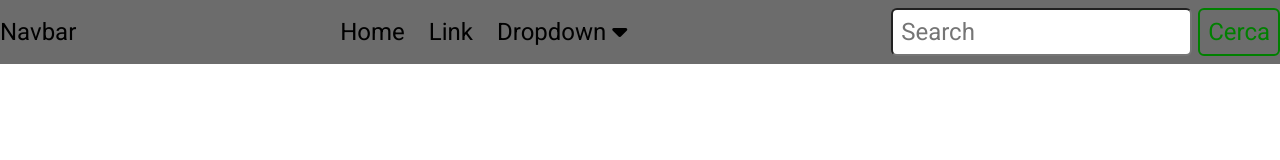
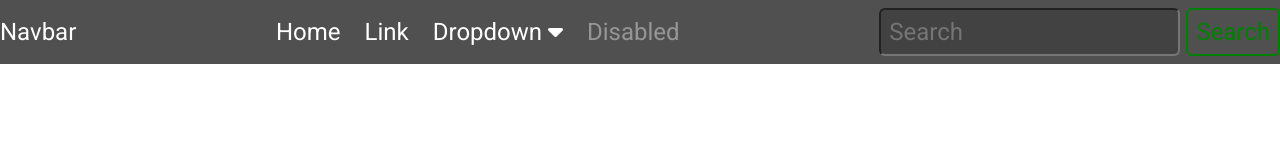
Before and after one commit to matteoshurdhaqi/develhope_exercises, a plain HTML site: page ex_1/index.html in a window 1280 px wide. Drawn offline with Linux system fonts and the light colour scheme.

Commit message:
nav-completa

```diff
--- a/ex_1/index.html
+++ b/ex_1/index.html
@@ -17,10 +17,10 @@
 <body>
     <nav>
         <div class="container">
-            <div class="nav_logo">
+            <div class="text-nav">
                 <p>Navbar</p>
             </div>
-            <ul class="nav_links">
+            <ul class="nav_links text-nav">
                 <li><a href="#">Home</a></li>
                 <li><a href="#">Link</a></li>
                 <li>
@@ -31,10 +31,11 @@
                         <li>Dropdown 3</li>
                     </ul>
                 </li>
+                <li class="text-disabled">Disabled</li>
             </ul>
             <div class="nav_search">
                 <input type="text" placeholder="Search" />
-                <button>Cerca</button>
+                <button>Search</button>
             </div>
         </div>
     </nav>
--- a/ex_1/style.css
+++ b/ex_1/style.css
@@ -7,14 +7,15 @@
   font-size: 24px;
   font-family: 'Roboto', sans-serif;
 }
-
-a {
-  color: black;
+.text-nav, .text-nav a{
+  color:#fff;
 }
-
+.text-disabled{
+  color: #a3a3a3d8;
+}
 nav {
   width: 100%;
-  background-color: #6c6c6c;
+  background-color: #505050;
 }
 
 .container {
@@ -40,7 +41,6 @@ nav {
 .dropdown-menu{
     position: absolute;
     top: 2.5rem;
-    left: 24rem;
     box-shadow: 0px 0px 10px 0px rgba(0,0,0,0.45);
     background-color: #4e4e4e;
     border-radius: 4px;
@@ -75,6 +75,8 @@ ul li:hover ul.dropdown-menu{
 .nav_search input{
   padding: 8px;
   border-radius: 6px;
+  background-color: #424242;
+  color: white;
 }
 .nav_search button{
   padding: 8px;
```
